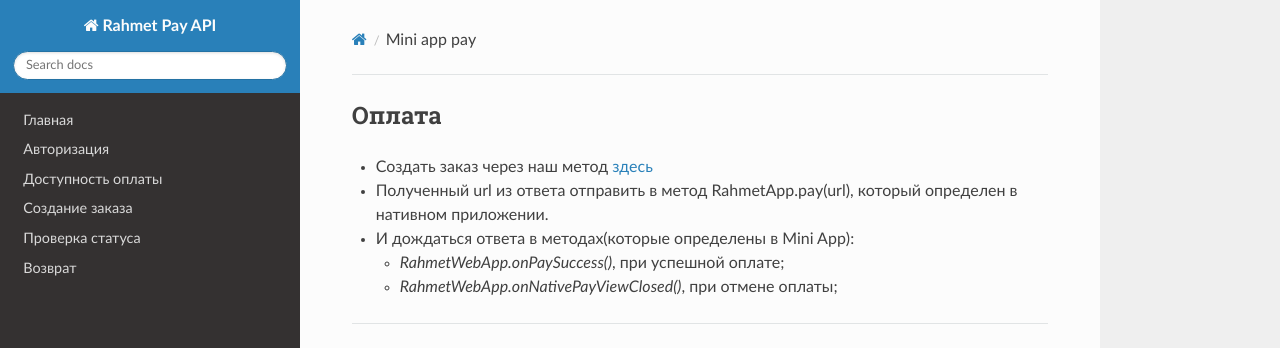
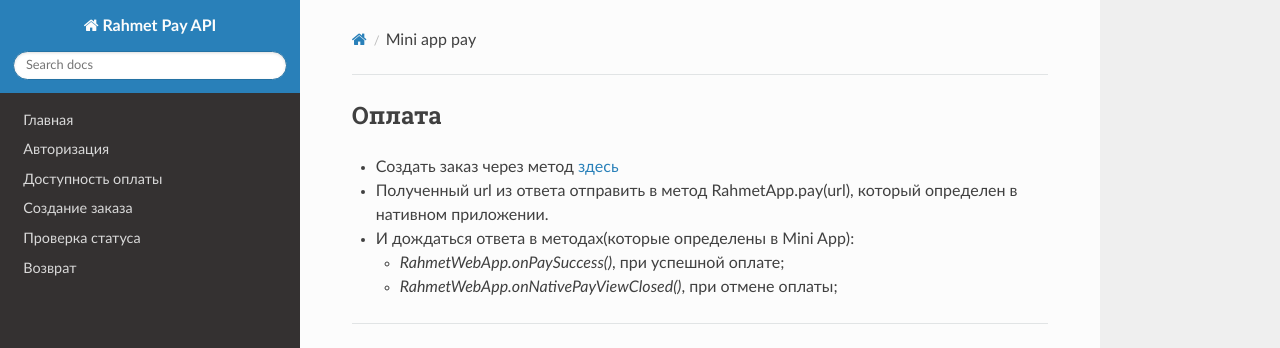
Before and after one commit to rahmetapp/docs, an MkDocs documentation site: the page built from docs/mini app pay.md, in a window 1280 px wide. Shown: the top 348 px of the page. Built offline with MkDocs 1.6.1, drawn with Linux system fonts in a browser that asks for light colours; nearby versions of some CDN libraries; old or Windows-style settings are respelled for this version of MkDocs.

Commit message:
Update mini app pay.md

```diff
--- a/docs/mini app pay.md
+++ b/docs/mini app pay.md
@@ -1,5 +1,5 @@
 ## Оплата
-- Создать заказ через наш метод [здесь](https://github.com/ulan61/docs/blob/master/docs/order.md)
+- Создать заказ через метод [здесь](https://github.com/ulan61/docs/blob/master/docs/order.md)
 - Полученный url из ответа отправить в метод RahmetApp.pay(url), который определен в нативном приложении.
 - И дождаться ответа в методах(которые определены в Mini App):
     - *RahmetWebApp.onPaySuccess()*, при успешной оплате;
```
